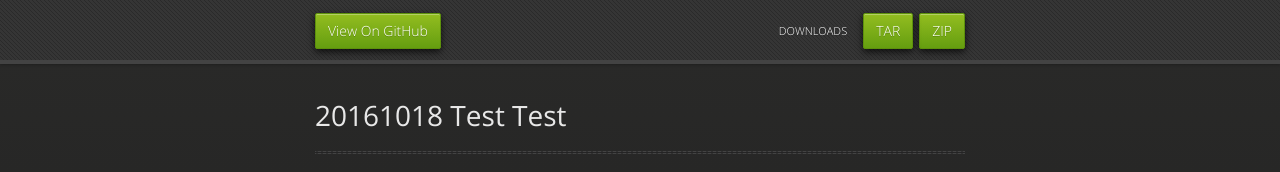
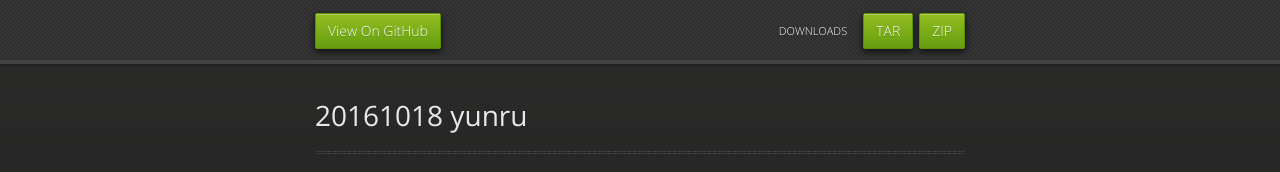
Before and after one commit to yunru19958469/20161018, a plain HTML site: page index.html in a window 1280 px wide. Shown: the top 172 px of the page. Drawn offline with nearby package versions, Linux system fonts and the light colour scheme.

Commit message:
Update index.html

```diff
--- a/index.html
+++ b/index.html
@@ -31,7 +31,7 @@
 
       <section>
         <div id=" Test">
-          <h1>20161018 Test Test </h1>
+          <h1>20161018 yunru </h1>
           <p></p>
           <hr>
           <span class="credits left">Project maintained by <a href="https://github.com/yunru19958469">yunru19958469</a></span>
```
